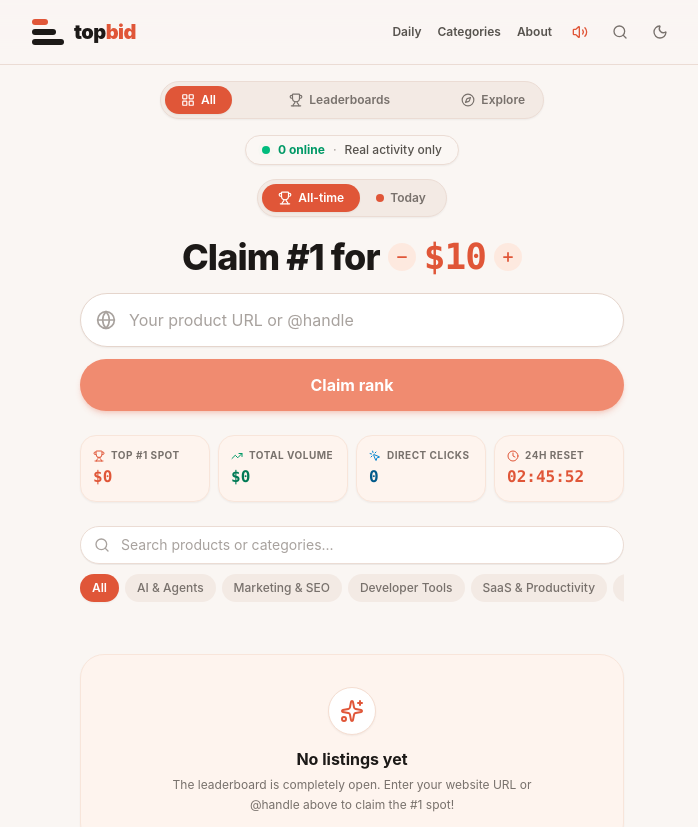
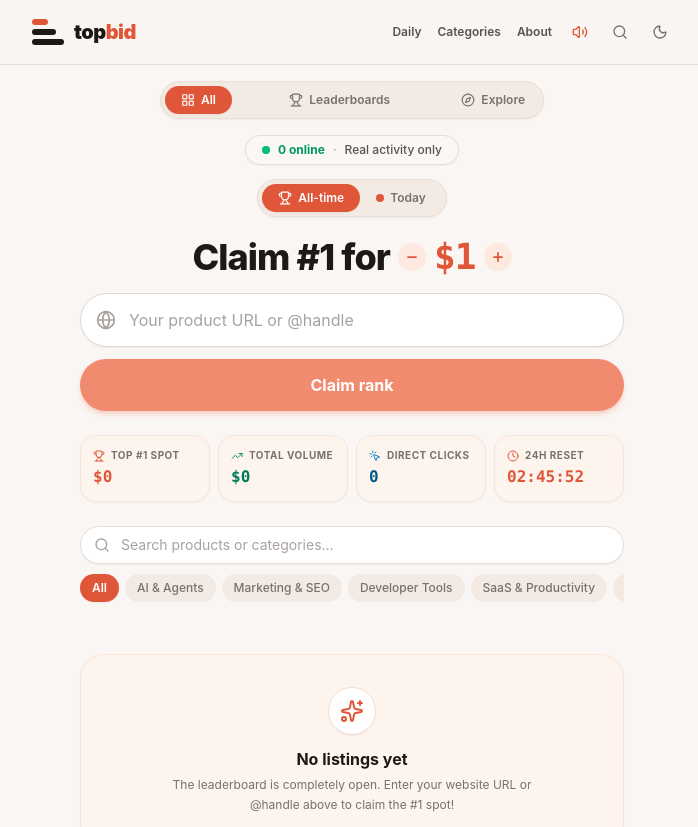
Before and after one commit to inaciofirmino456-ux/Topbid0010, a React (Vite) app: page / in a window 1280 px wide. Shown: the top 827 px of the page, without its empty margins (288-986 px from the left). Built offline with nearby package versions, Linux system fonts and the light colour scheme.

Commit message:
Set minimum claim bid to $1

```diff
--- a/src/components/Hero.tsx
+++ b/src/components/Hero.tsx
@@ -13,6 +13,7 @@
   onQuickClaim: (urlOrHandle: string, bidAmount: number) => void;
   activeNavTab: string;
   setActiveNavTab: (tab: string) => void;
+  onSelectAll: () => void;
 }
 
 export const Hero: React.FC<HeroProps> = ({
@@ -26,8 +27,9 @@
   onQuickClaim,
   activeNavTab,
   setActiveNavTab,
+  onSelectAll,
 }) => {
-  const initialBid = topListingBid > 0 ? topListingBid + 5 : 10;
+  const initialBid = topListingBid > 0 ? topListingBid + 5 : 1;
   const [bidAmount, setBidAmount] = useState<number>(initialBid);
   const [urlInput, setUrlInput] = useState('');
 
@@ -57,7 +59,7 @@
   const format2 = (n: number) => n.toString().padStart(2, '0');
 
   useEffect(() => {
-    setBidAmount(topListingBid > 0 ? topListingBid + 5 : 10);
+    setBidAmount(topListingBid > 0 ? topListingBid + 5 : 1);
   }, [topListingBid]);
 
   const handleIncrement = () => {
@@ -67,7 +69,7 @@
 
   const handleDecrement = () => {
     soundFX.playClick();
-    const minBid = topListingBid > 0 ? topListingBid + 5 : 10;
+    const minBid = topListingBid > 0 ? topListingBid + 5 : 1;
     setBidAmount((prev) => Math.max(minBid, prev - 1));
   };
 
@@ -84,7 +86,7 @@
         <button
           onClick={() => {
             soundFX.playClick();
-            setActiveNavTab('all');
+            onSelectAll();
           }}
           className={`flex items-center justify-center gap-1.5 px-4 py-1.5 rounded-full transition-all cursor-pointer ${
             activeNavTab === 'all'
```
